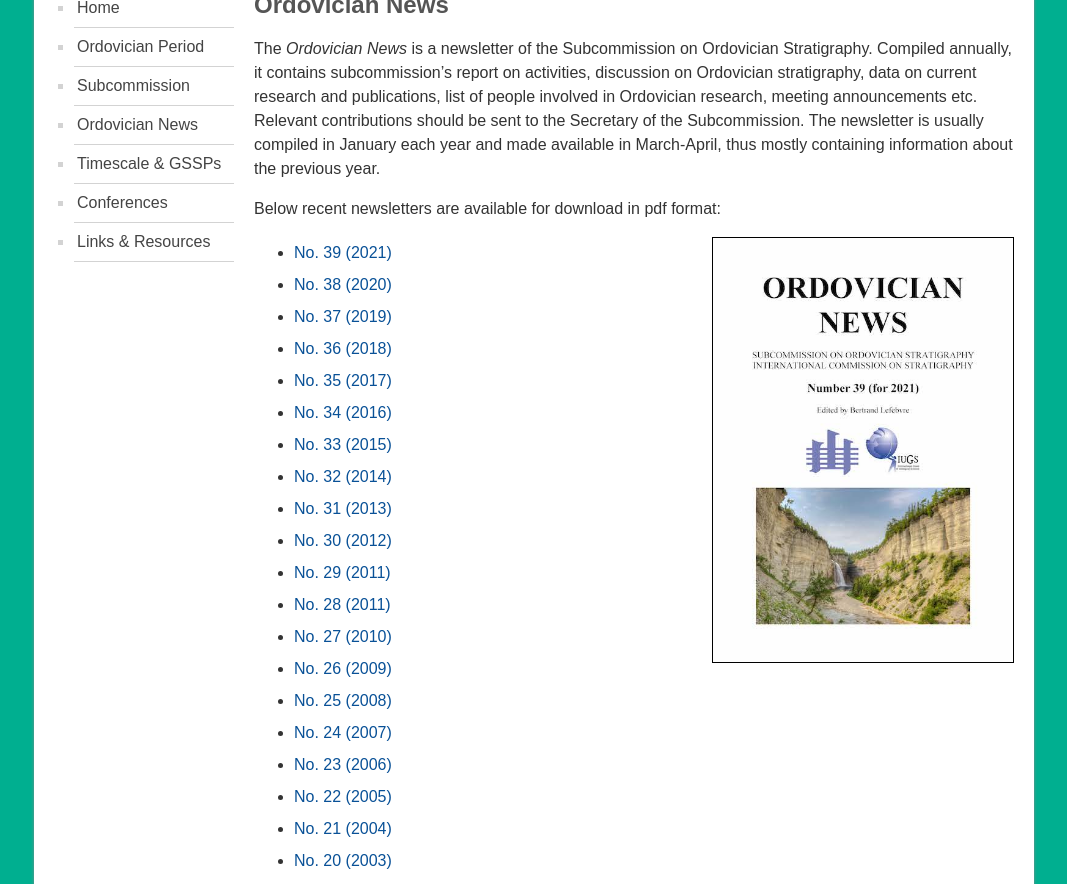
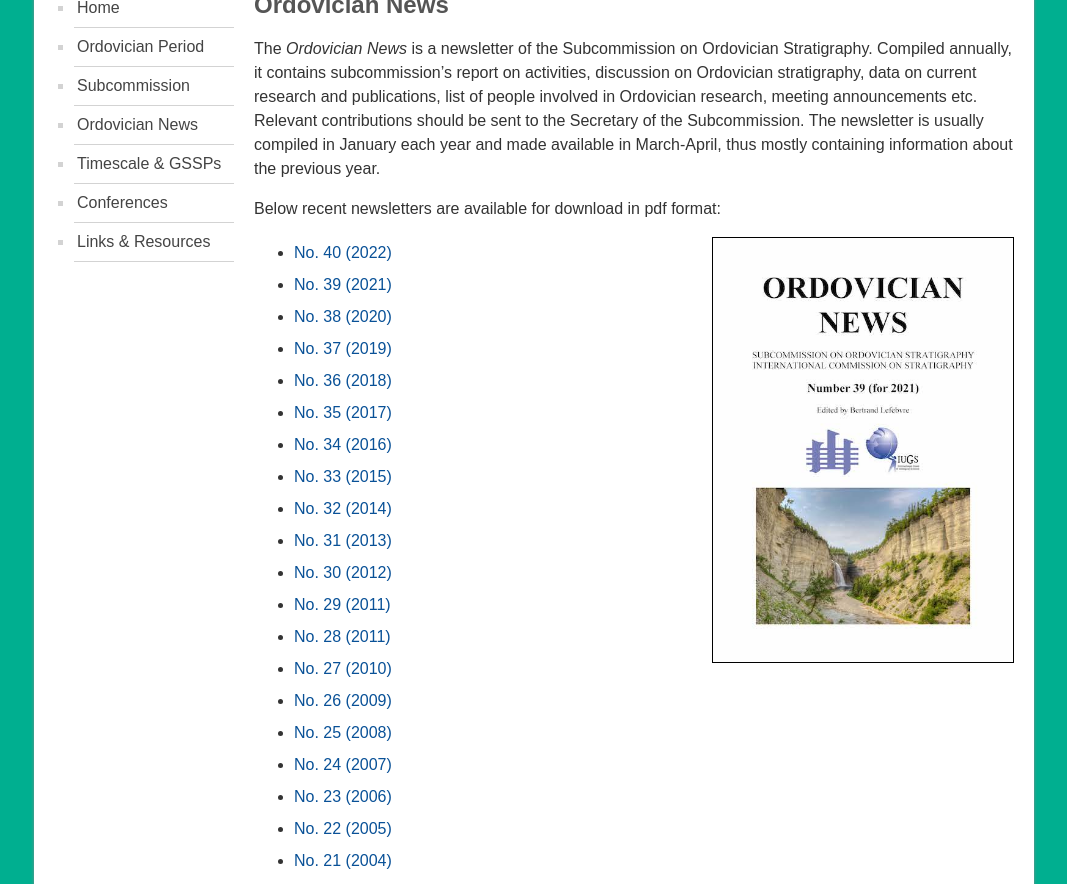
Before and after one commit to whwangChina/subcommission-ordovician, a Jekyll site: the page built from pages/news.md, in a window 1280 px wide and 900 px high, scrolled down 415 px, cut to the strip 16-900 px from the top of the window. Shown: the whole strip, without its empty margins (106-1173 px from the left). Built offline with Jekyll 4.4.1, drawn with Linux system fonts in a browser that asks for light colours.

Commit message:
Update news.md

```diff
--- a/pages/news.md
+++ b/pages/news.md
@@ -9,10 +9,11 @@
 
 Below recent newsletters are available for download in pdf format:
 
-<a href="files/Ordovician_News_2021.pdf" style="float:right;">
+<a href="files/Ordovician_News_2022.pdf" style="float:right;">
     <img src="images/Ordovician_News_2021.jpg" style="border:solid 1px black; width:300px;" alt="link to Ordo News" />
 </a>
 
+* [No. 40 (2022)](files/Ordovician_News_2022.pdf)
 * [No. 39 (2021)](files/Ordovician_News_2021.pdf)
 * [No. 38 (2020)](files/Ordovician_News_2020.pdf)
 * [No. 37 (2019)](files/Ordovician_News_2019.pdf)
```
